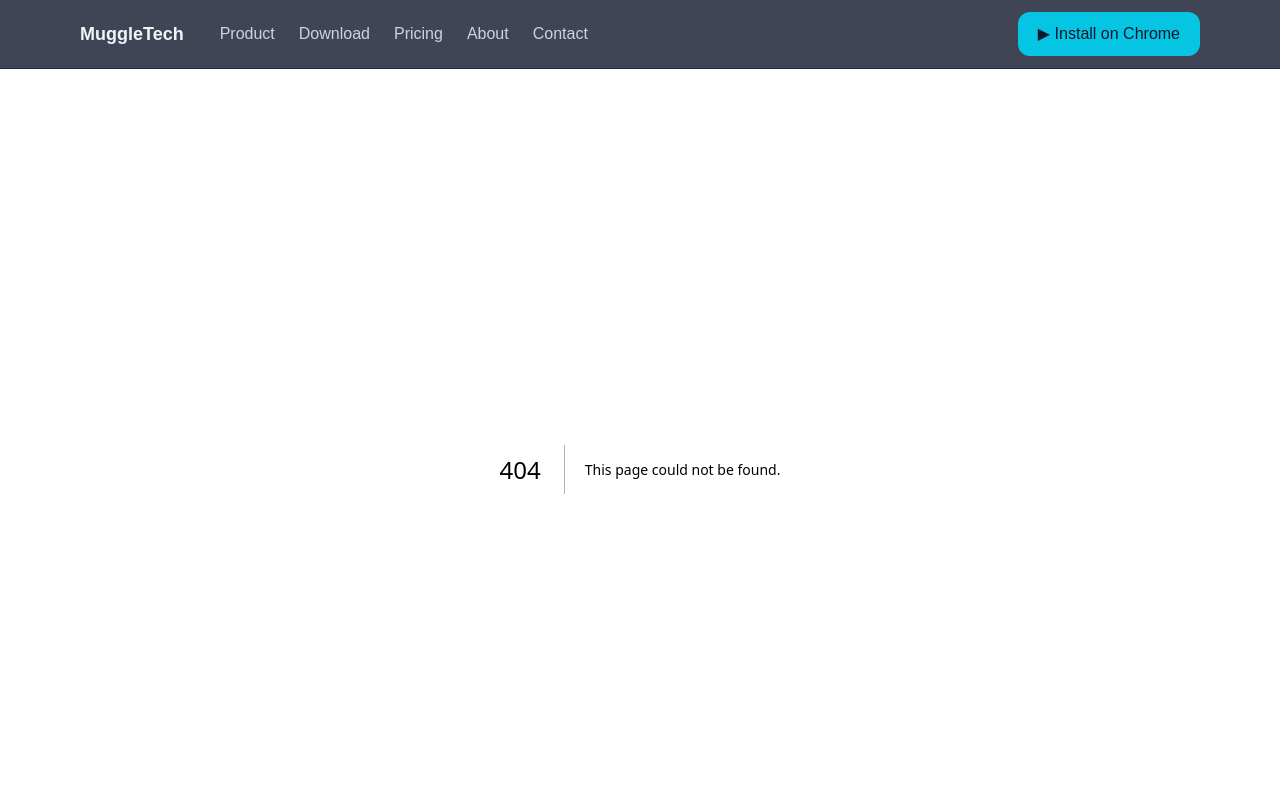
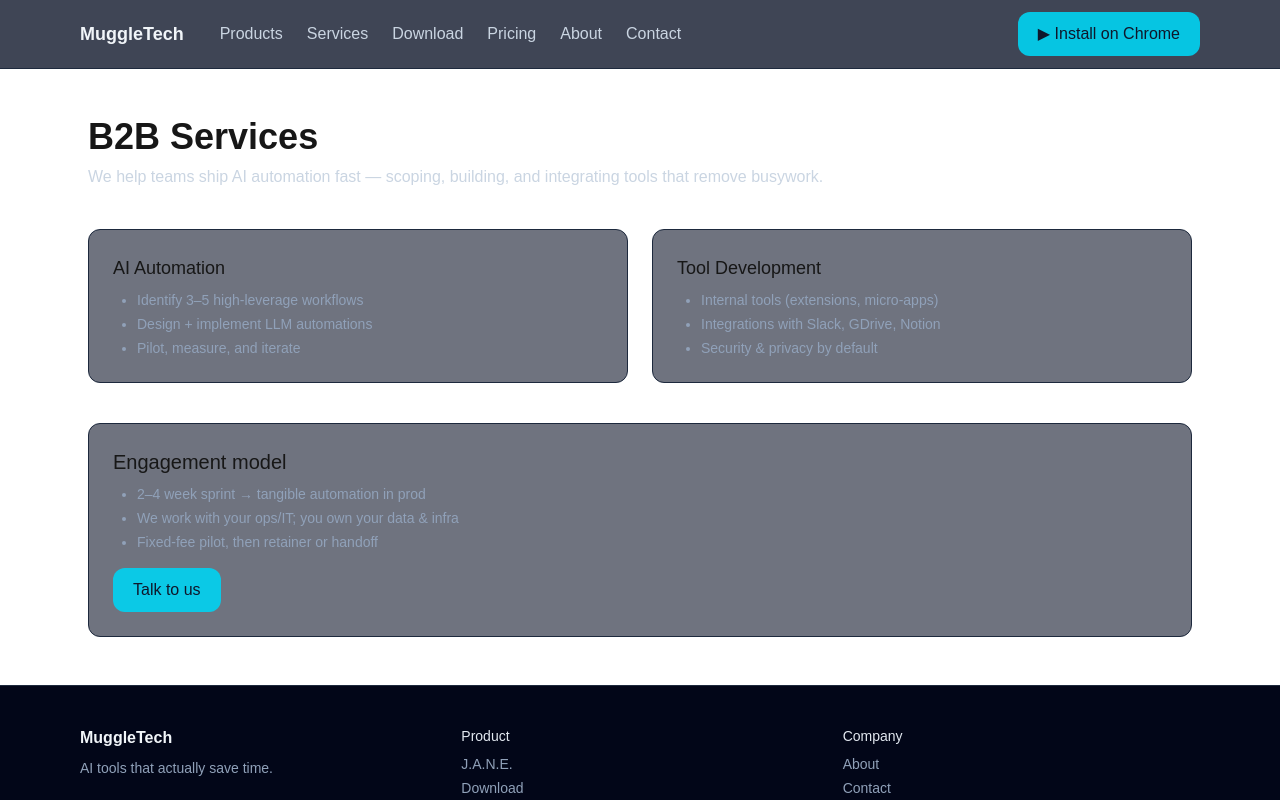
Before and after one commit to Tech-4-Muggles/muggletech-site, a Next.js app: page /services in a window 1280 px wide. Before the commit this address had no page. Shown: the top 800 px of the page. Built offline with nearby package versions, Linux system fonts and the light colour scheme.

Commit message:
nav: add Products + Services to header

```diff
--- /dev/null
+++ b/src/app/products/page.tsx
@@ -0,0 +1,40 @@
+import Link from "next/link";
+import InstallButton from "@/components/InstallButton";
+
+export default function Products() {
+  return (
+    <section className="mx-auto max-w-6xl px-6 py-12 space-y-8">
+      <h1 className="text-3xl md:text-4xl font-semibold">Products</h1>
+      <p className="text-slate-300 max-w-3xl">
+        We build AI-driven assistants and apps that speed up real work — from job hunting to everyday ops.
+      </p>
+
+      <div className="grid md:grid-cols-2 gap-6">
+        <Card
+          title="J.A.N.E."
+          desc="Job Application & Networking Engine — analyze JDs, see fit gaps, upgrade bullets, draft cover letters."
+          href="/jane"
+          cta={<InstallButton />}
+        />
+        <Card
+          title="Upcoming: Ops Copilot"
+          desc="Automate repetitive team tasks (draft SOPs, summarize threads, create docs). Join the waitlist."
+          href="/contact"
+          cta={<Link href="/contact" className="underline">Talk to us</Link>}
+        />
+      </div>
+    </section>
+  );
+}
+
+function Card({
+  title, desc, href, cta,
+}: { title: string; desc: string; href: string; cta?: React.ReactNode }) {
+  return (
+    <div className="rounded-xl border border-slate-800 bg-slate-900/60 p-6">
+      <h2 className="text-xl font-medium"><Link href={href} className="hover:underline">{title}</Link></h2>
+      <p className="text-sm text-slate-400 mt-2">{desc}</p>
+      <div className="mt-4">{cta}</div>
+    </div>
+  );
+}
--- /dev/null
+++ b/src/app/services/page.tsx
@@ -0,0 +1,58 @@
+import Link from "next/link";
+
+export default function Services() {
+  return (
+    <section className="mx-auto max-w-6xl px-6 py-12 space-y-10">
+      <header>
+        <h1 className="text-3xl md:text-4xl font-semibold">B2B Services</h1>
+        <p className="text-slate-300 max-w-3xl mt-2">
+          We help teams ship AI automation fast — scoping, building, and integrating tools that remove busywork.
+        </p>
+      </header>
+
+      <div className="grid md:grid-cols-2 gap-6">
+        <Block
+          title="AI Automation"
+          bullets={[
+            "Identify 3–5 high-leverage workflows",
+            "Design + implement LLM automations",
+            "Pilot, measure, and iterate"
+          ]}
+        />
+        <Block
+          title="Tool Development"
+          bullets={[
+            "Internal tools (extensions, micro-apps)",
+            "Integrations with Slack, GDrive, Notion",
+            "Security & privacy by default"
+          ]}
+        />
+      </div>
+
+      <div className="rounded-xl border border-slate-800 bg-slate-900/60 p-6">
+        <h2 className="text-xl font-medium">Engagement model</h2>
+        <ul className="list-disc pl-6 text-sm text-slate-400 mt-2 space-y-1">
+          <li>2–4 week sprint → tangible automation in prod</li>
+          <li>We work with your ops/IT; you own your data & infra</li>
+          <li>Fixed-fee pilot, then retainer or handoff</li>
+        </ul>
+        <div className="mt-4">
+          <Link href="/contact" className="inline-block rounded-xl px-5 py-2.5 font-medium bg-cyan-400/90 hover:bg-cyan-300 text-slate-900 transition">
+            Talk to us
+          </Link>
+        </div>
+      </div>
+    </section>
+  );
+}
+
+function Block({ title, bullets }: { title: string; bullets: string[] }) {
+  return (
+    <div className="rounded-xl border border-slate-800 bg-slate-900/60 p-6">
+      <h3 className="text-lg font-medium">{title}</h3>
+      <ul className="list-disc pl-6 text-sm text-slate-400 mt-2 space-y-1">
+        {bullets.map((b) => <li key={b}>{b}</li>)}
+      </ul>
+    </div>
+  );
+}
--- a/src/components/Header.tsx
+++ b/src/components/Header.tsx
@@ -4,7 +4,8 @@
 import InstallButton from "./InstallButton";
 
 const nav = [
-  { href: "/jane", label: "Product" },
+  { href: "/products", label: "Products" },
+  { href: "/services", label: "Services" },
   { href: "/download", label: "Download" },
   { href: "/pricing", label: "Pricing" },
   { href: "/about", label: "About" },
@@ -16,9 +17,8 @@
   return (
     <header className="sticky top-0 z-50 bg-slate-900/80 backdrop-blur border-b border-slate-800">
       <div className="mx-auto max-w-6xl px-4 py-3 flex items-center gap-3">
-        <Link href="/" className="font-semibold text-slate-100 text-lg">
-          MuggleTech
-        </Link>
+        <Link href="/" className="font-semibold text-slate-100 text-lg">MuggleTech</Link>
+
         <nav className="hidden md:flex items-center gap-6 ml-6">
           {nav.map((n) => (
             <Link key={n.href} href={n.href} className="text-slate-300 hover:text-white">
@@ -26,9 +26,11 @@
             </Link>
           ))}
         </nav>
+
         <div className="ml-auto hidden md:block">
           <InstallButton />
         </div>
+
         <button
           className="ml-auto md:hidden text-slate-200"
           aria-label="Menu"
@@ -37,6 +39,7 @@
           ☰
         </button>
       </div>
+
       {open && (
         <div className="md:hidden border-t border-slate-800 px-4 py-2 bg-slate-900">
           <div className="flex flex-col gap-2">
```
